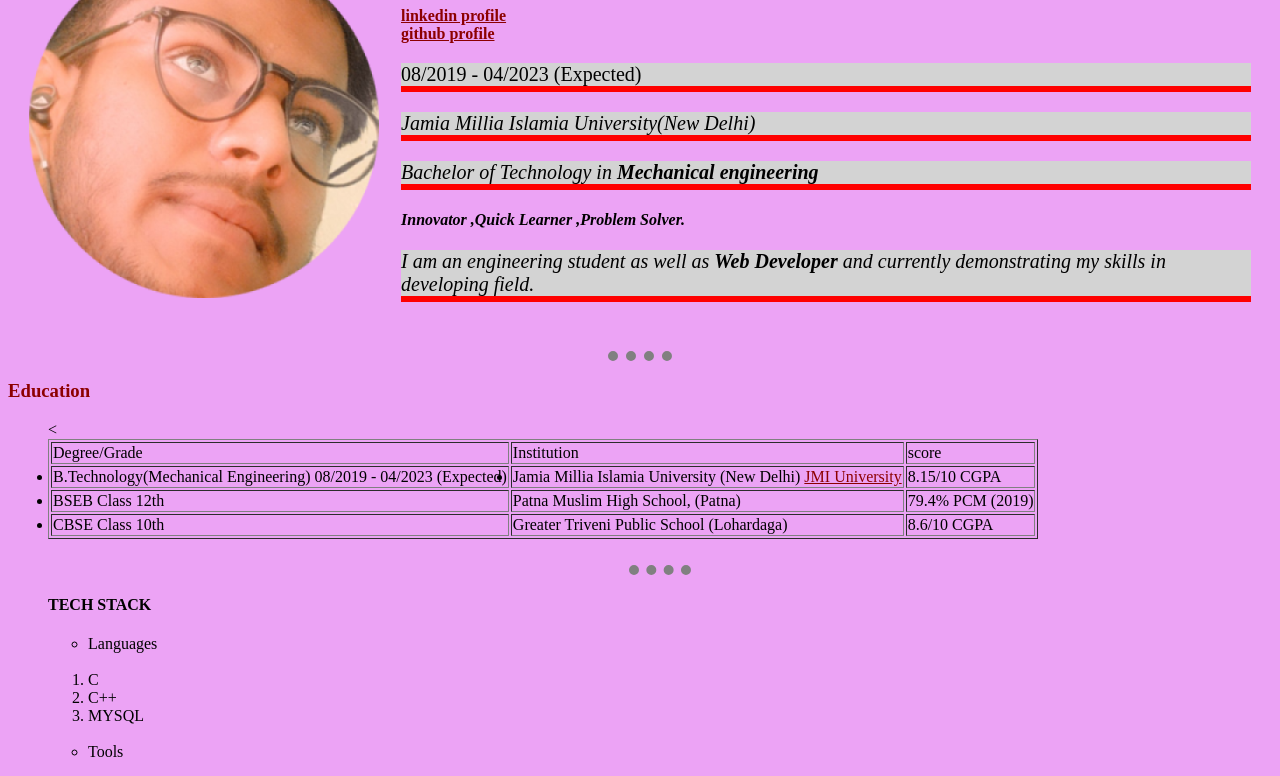
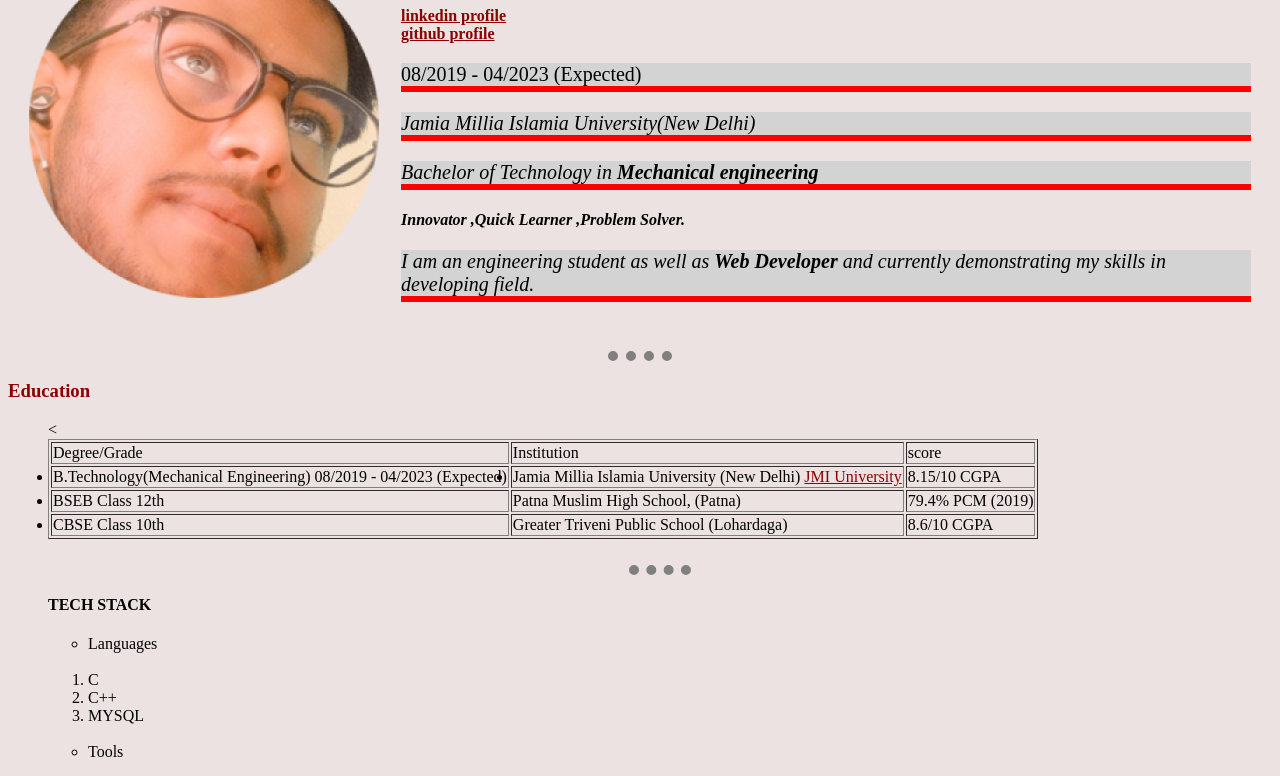
Before and after one commit to Faisalkhan1123/Resume, a plain HTML site: page index.html in a window 1280 px wide. Shown: the part 138-914 px from the top of the page. Drawn offline with Linux system fonts and the light colour scheme.

Commit message:
Update style.css

```diff
--- a/CSS/style.css
+++ b/CSS/style.css
@@ -1,5 +1,5 @@
 body {
-  background-color: #eca3f5;
+  background-color: #ece2e1;
 }
 
 hr {
```
